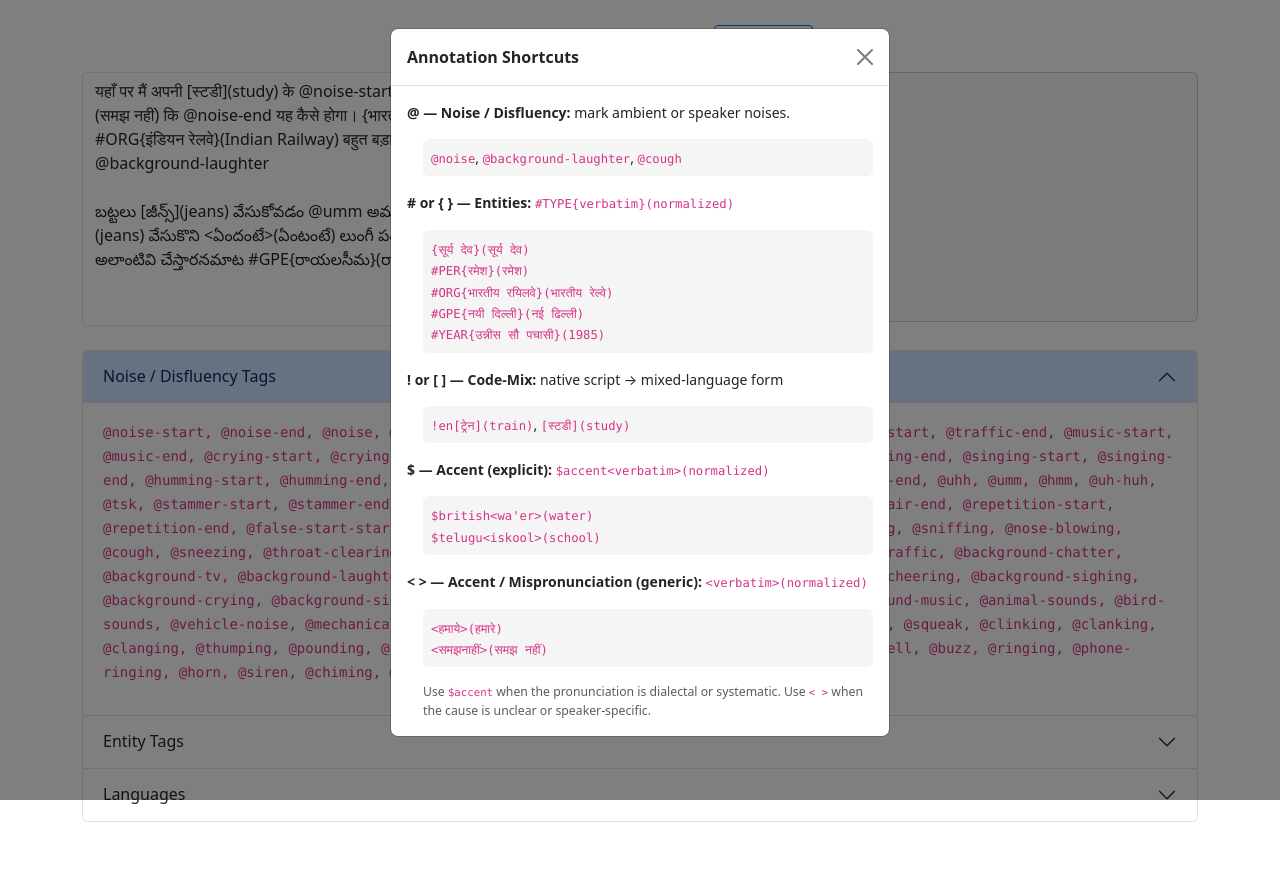
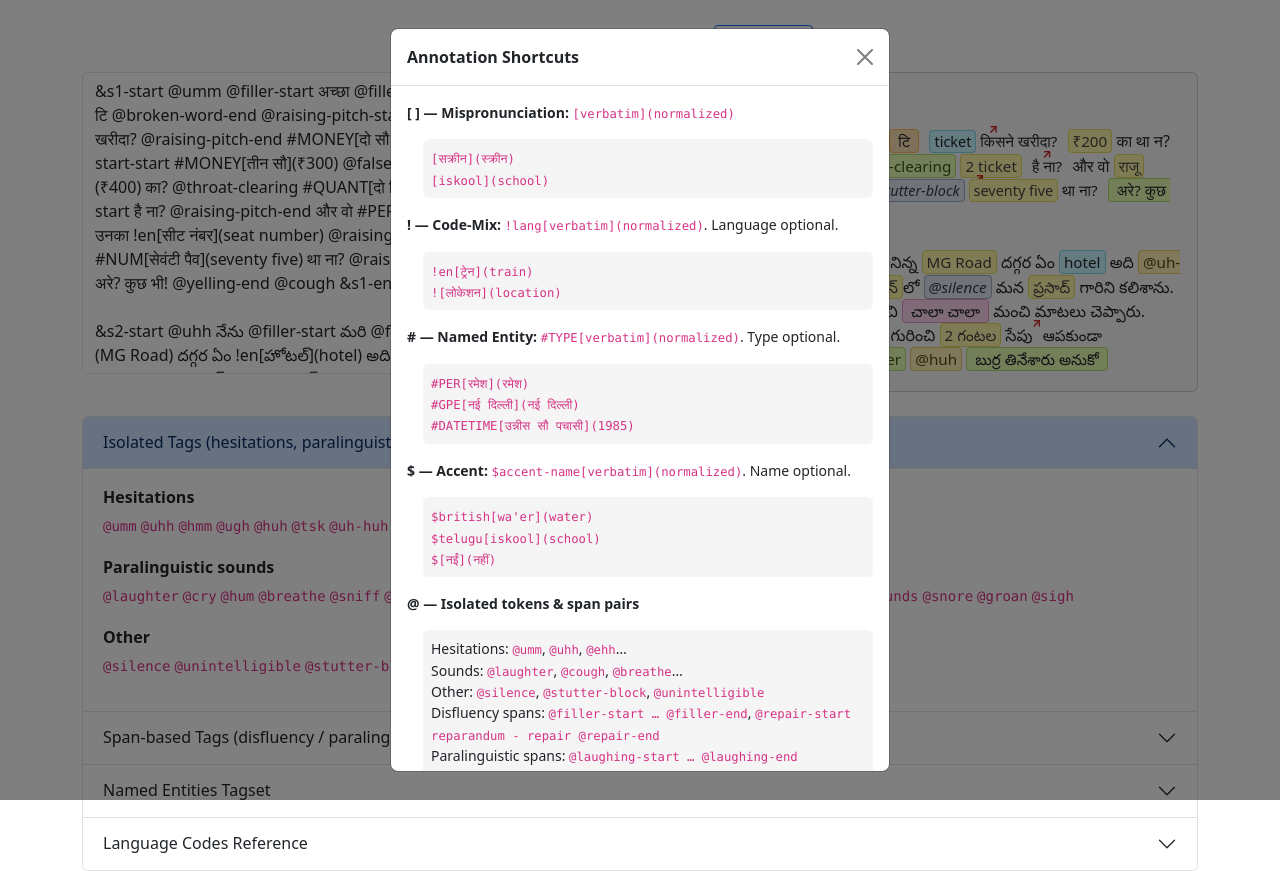
Before and after one commit to OpenBhasha/RSML, a plain HTML site: page index.html in a window 1280 px wide. Both pictures are taken after a click on the button "Shortcuts". Before the commit the page ends 822 px from the top, so only its background shows below. Drawn offline with nearby package versions, Linux system fonts and the light colour scheme.

Commit message:
Refactor RSML annotation UI: update textarea placeholder, enhance tag display, and improve accordion structure for isolated and span-based tags

```diff
--- a/index.html
+++ b/index.html
@@ -9,10 +9,9 @@
   <script src="https://cdn.jsdelivr.net/npm/bootstrap@5.3.8/dist/js/bootstrap.bundle.min.js"></script>
   <link rel="stylesheet" href="https://cdn.jsdelivr.net/npm/bootstrap-icons@1.13.1/font/bootstrap-icons.min.css" />
   <style>
-
-.bg-gray {
-        background-color: rgba(231, 231, 232, 0.4);
-      }
+    .bg-gray { background-color: rgba(231, 231, 232, 0.4); }
+    code { word-break: break-word; }
+    .tag-chip { display: inline-block; margin: 2px 4px 2px 0; }
   </style>
 </head>
 
@@ -31,34 +30,59 @@
     </button>
   </h4>
 
-  <!-- ✅ Textarea + Render -->
+  <!-- Textarea + Render -->
   <div class="row mt-3">
     <div class="col-12 col-md-6 mb-3 mb-md-0">
-      <textarea class="form-control tag-textarea" rows="10"
-        placeholder="Type @ for tags, # for entities, ! for languages..."
-      >यहाँ पर मैं अपनी [स्टडी](study) के @noise-start बारे में बात कर रहा हूँ। <समझनाहीं>(समझ नहीं) कि @noise-end यह कैसे होगा। {भारतीय रयिलवे}(भारतीय रेल्वे) और #ORG{इंडियन रेलवे}(Indian Railway) बहुत बड़ा [नेटवर्क](network) है । @background-laughter
+      <textarea class="form-control tag-textarea" rows="12"
+        placeholder="Type @ / # / ! / $ / & for tags..."
+      >&s1-start @umm @filler-start अच्छा @filler-end तो @broken-word-start टि @broken-word-end @raising-pitch-start !en[टिकट](ticket) किसने खरीदा? @raising-pitch-end #MONEY[दो सौ रुपये](₹200) का था न? या @false-start-start #MONEY[तीन सौ](₹300) @false-start-end #MONEY[चार सौ](₹400) का? @throat-clearing #QUANT[दो टिकट](2 ticket) @raising-pitch-start है ना? @raising-pitch-end और वो #PER[राजू](राजू) #HON[काका](काका) उनका !en[सीट नंबर](seat number) @raising-pitch-start @stutter-block #NUM[सेवंटी पैव](seventy five) था ना? @raising-pitch-end @yelling-start अरे? कुछ भी! @yelling-end @cough &s1-end
 
-బట్టలు [జీన్స్](jeans) వేసుకోవడం @umm అమ్మాయిలు అబ్బాయిలు కూడా [జీన్స్](jeans) వేసుకొని <ఏందంటే>(ఏంటంటే) లుంగీ పంచెలు ఎక్కువ వేసుకోకుండా ఉండడం అలాంటివి చేస్తారనమాట #GPE{రాయలసీమ}(రాయలసీమ)లో</textarea>
+&s2-start @uhh నేను @filler-start మరి @filler-end నిన్న #LOC[ఎంజీ రోడ్డు](MG Road) దగ్గర ఏం !en[హోటల్](hotel) అది @uh-huh @repetition-start #LOC[సర్వనా భవన్](సర్వనా భవన్) @repetition-end #LOC[సర్వనా భవన్](సర్వనా భవన్)లో @silence మన #PER[ప్రసాద్](ప్రసాద్) గారిని కలిశాను. ఆయన #PER[ప్రొఫెసర్ శర్మ](Professor శర్మ) గారి గురించి @emphasis-start చాలా చాలా @emphasis-end మంచి మాటలు చెప్పారు. ఆయన #LANG[ఇంగ్లీషు](English)లో రాసిన నవలల గురించి #DATETIME[రెండు గంటల](2 గంటల) సేపు @raising-pitch-start ఆపకుండా మాట్లాడుతూనే ఉన్నారు. @raising-pitch-end @laughter @huh @laughing-start బుర్ర తినేశారు అనుకో @laughing-end &s2-end</textarea>
     </div>
 
     <div class="col-12 col-md-6">
       <div class="rendered-transcript card p-3"
-           style="height: 250px; overflow-y: auto; background: #f9f9f9"></div>
+           style="height: 320px; overflow-y: auto; background: #f9f9f9"></div>
     </div>
   </div>
 
-  <!-- ✅ Accordion for tag reference -->
+  <!-- Accordion for tag reference -->
   <div class="accordion mt-4" id="rsmlAccordion">
 
     <div class="accordion-item">
-      <h2 class="accordion-header" id="headingNoise">
-        <button class="accordion-button" type="button" data-bs-toggle="collapse" data-bs-target="#collapseNoise">
-          Noise / Disfluency Tags
+      <h2 class="accordion-header" id="headingIsolated">
+        <button class="accordion-button" type="button" data-bs-toggle="collapse" data-bs-target="#collapseIsolated">
+          Isolated Tags (hesitations, paralinguistics, other)
         </button>
       </h2>
-      <div id="collapseNoise" class="accordion-collapse collapse show" data-bs-parent="#rsmlAccordion">
+      <div id="collapseIsolated" class="accordion-collapse collapse show" data-bs-parent="#rsmlAccordion">
         <div class="accordion-body">
-          <ul class="list-unstyled" id="noiseTagsList"></ul>
+          <p class="mb-1"><strong>Hesitations</strong></p>
+          <ul class="list-unstyled" id="hesitationList"></ul>
+          <p class="mb-1 mt-2"><strong>Paralinguistic sounds</strong></p>
+          <ul class="list-unstyled" id="isoParalinguisticList"></ul>
+          <p class="mb-1 mt-2"><strong>Other</strong></p>
+          <ul class="list-unstyled" id="isoOtherList"></ul>
+        </div>
+      </div>
+    </div>
+
+    <div class="accordion-item">
+      <h2 class="accordion-header" id="headingSpans">
+        <button class="accordion-button collapsed" type="button" data-bs-toggle="collapse" data-bs-target="#collapseSpans">
+          Span-based Tags (disfluency / paralinguistic / prosody)
+        </button>
+      </h2>
+      <div id="collapseSpans" class="accordion-collapse collapse" data-bs-parent="#rsmlAccordion">
+        <div class="accordion-body">
+          <p class="mb-1"><strong>Disfluencies</strong> — <code>@name-start ... @name-end</code></p>
+          <ul class="list-unstyled" id="disfluencySpanList"></ul>
+          <p class="mb-1 mt-2"><strong>Paralinguistics (span form)</strong></p>
+          <ul class="list-unstyled" id="paralinguisticSpanList"></ul>
+          <p class="mb-1 mt-2"><strong>Prosody</strong></p>
+          <ul class="list-unstyled" id="prosodySpanList"></ul>
+          <p class="mb-1 mt-2"><strong>Speaker turns</strong> — <code>&amp;sN-start ... &amp;sN-end</code></p>
+          <p class="small text-muted mb-0">Press <code>&amp;</code> to open the speaker picker.</p>
         </div>
       </div>
     </div>
@@ -66,7 +90,7 @@
     <div class="accordion-item">
       <h2 class="accordion-header" id="headingEntities">
         <button class="accordion-button collapsed" type="button" data-bs-toggle="collapse" data-bs-target="#collapseEntities">
-          Entity Tags
+          Named Entities Tagset
         </button>
       </h2>
       <div id="collapseEntities" class="accordion-collapse collapse" data-bs-parent="#rsmlAccordion">
@@ -79,7 +103,7 @@
     <div class="accordion-item">
       <h2 class="accordion-header" id="headingLanguages">
         <button class="accordion-button collapsed" type="button" data-bs-toggle="collapse" data-bs-target="#collapseLanguages">
-          Languages
+          Language Codes Reference
         </button>
       </h2>
       <div id="collapseLanguages" class="accordion-collapse collapse" data-bs-parent="#rsmlAccordion">
@@ -94,7 +118,7 @@
 </div>
 
 
-      <!-- 📘 Guidelines Modal -->
+<!-- Guidelines Modal -->
 <div
   class="modal fade"
   id="guidelinesModal"
@@ -102,7 +126,7 @@
   aria-labelledby="guidelinesModalLabel"
   aria-hidden="true"
 >
-      <div class="modal-dialog modal-md">
+  <div class="modal-dialog modal-md modal-dialog-scrollable">
     <div class="modal-content">
       <div class="modal-header">
         <h6 class="modal-title fw-semibold" id="guidelinesModalLabel">
@@ -116,55 +140,73 @@
         ></button>
       </div>
       <div class="modal-body small">
+
         <p>
-              <strong>@ &mdash; Noise / Disfluency:</strong> mark ambient or speaker noises.
+          <strong>[ ] &mdash; Mispronunciation:</strong>
+          <code>[verbatim](normalized)</code>
         </p>
         <p class="ms-3 bg-gray rounded p-2">
-              <code>@noise</code>, <code>@background-laughter</code>,
-              <code>@cough</code>
+          <code>[सक्रीन](स्क्रीन)</code><br />
+          <code>[iskool](school)</code>
         </p>
 
         <p>
-              <strong># or { } &mdash; Entities:</strong>
-              <code>#TYPE{verbatim}(normalized)</code>
+          <strong>! &mdash; Code-Mix:</strong>
+          <code>!lang[verbatim](normalized)</code>. Language optional.
         </p>
         <p class="ms-3 bg-gray rounded p-2">
-              <code>{सूर्य देव}(सूर्य देव)</code><br />
-              <code>#PER{रमेश}(रमेश)</code><br />
-              <code>#ORG{भारतीय रयिलवे}(भारतीय रेल्वे)</code><br />
-              <code>#GPE{नयी दिल्ली}(नई ढिल्ली)</code><br />
-              <code>#YEAR{उन्नीस सौ पचासी}(1985)</code>
+          <code>!en[ट्रेन](train)</code><br />
+          <code>![लोकेशन](location)</code>
         </p>
 
         <p>
-              <strong>! or [ ] &mdash; Code-Mix:</strong>
-              native script → mixed-language form
+          <strong># &mdash; Named Entity:</strong>
+          <code>#TYPE[verbatim](normalized)</code>. Type optional.
         </p>
         <p class="ms-3 bg-gray rounded p-2">
-              <code>!en[ट्रेन](train)</code>, <code>[स्टडी](study)</code>
+          <code>#PER[रमेश](रमेश)</code><br />
+          <code>#GPE[नई दिल्ली](नई दिल्ली)</code><br />
+          <code>#DATETIME[उन्नीस सौ पचासी](1985)</code>
         </p>
 
         <p>
-              <strong>$ &mdash; Accent (explicit):</strong>
-              <code>$accent&lt;verbatim&gt;(normalized)</code>
+          <strong>$ &mdash; Accent:</strong>
+          <code>$accent-name[verbatim](normalized)</code>. Name optional.
         </p>
         <p class="ms-3 bg-gray rounded p-2">
-              <code>$british&lt;wa'er&gt;(water)</code><br />
-              <code>$telugu&lt;iskool&gt;(school)</code>
+          <code>$british[wa'er](water)</code><br />
+          <code>$telugu[iskool](school)</code><br />
+          <code>$[नईं](नहीं)</code>
         </p>
 
         <p>
-              <strong>&lt; &gt; &mdash; Accent / Mispronunciation (generic):</strong>
-              <code>&lt;verbatim&gt;(normalized)</code>
+          <strong>@ &mdash; Isolated tokens &amp; span pairs</strong>
         </p>
         <p class="ms-3 bg-gray rounded p-2">
-              <code>&lt;हमाये&gt;(हमारे)</code><br />
-              <code>&lt;समझनाहीं&gt;(समझ नहीं)</code>
+          Hesitations: <code>@umm</code>, <code>@uhh</code>, <code>@ehh</code>…<br />
+          Sounds: <code>@laughter</code>, <code>@cough</code>, <code>@breathe</code>…<br />
+          Other: <code>@silence</code>, <code>@stutter-block</code>, <code>@unintelligible</code><br />
+          Disfluency spans: <code>@filler-start … @filler-end</code>,
+          <code>@repair-start reparandum - repair @repair-end</code><br />
+          Paralinguistic spans: <code>@laughing-start … @laughing-end</code><br />
+          Prosody: <code>@emphasis-start … @emphasis-end</code>,
+          <code>@raising-pitch-start … @raising-pitch-end</code>,
+          <code>@falling-pitch-start … @falling-pitch-end</code>
         </p>
 
-            <small class="text-muted ms-3 d-block">
-              Use <code>$accent</code> when the pronunciation is dialectal or systematic.
-              Use <code>&lt; &gt;</code> when the cause is unclear or speaker-specific.
+        <p>
+          <strong>&amp; &mdash; Speaker Turn:</strong>
+          <code>&amp;sN-start … &amp;sN-end</code>
+        </p>
+        <p class="ms-3 bg-gray rounded p-2">
+          <code>&amp;s1-start नमस्ते &amp;s1-end</code><br />
+          <code>&amp;s2-start कैसे हो? &amp;s2-end</code>
+        </p>
+
+        <small class="text-muted d-block mt-2">
+          The type/name after a prefix is optional — <code>#[…](…)</code>,
+          <code>$[…](…)</code>, <code>![…](…)</code> all render as their
+          category with an "unspecified" label.
         </small>
       </div>
     </div>
@@ -172,7 +214,7 @@
 </div>
 
 <script type="module">
-        import RSMLAnnotator from "https://cdn.jsdelivr.net/npm/rsml@latest/rsml.esm.js";
+  import RSMLAnnotator from "/npm-package/rsml.esm.js";
 
   document.querySelectorAll(".tag-textarea").forEach((textarea, index) => {
     new RSMLAnnotator({
@@ -183,206 +225,105 @@
 </script>
 
 <script>
-        const tags = [
+  // ---------- Reference data (matches rsml@2.1.0 defaults) ----------
 
-// -------------------------
-// Generic noisy environment (fallback only)
-// -------------------------
-"@noise-start",
-"@noise-end",
-"@noise",
+  const hesitations = [
+    "@umm", "@uhh", "@hmm", "@ugh", "@huh", "@tsk", "@uh-huh", "@ehh",
+  ];
 
-// -------------------------
-// Backround noisy environments (persistent)
-// -------------------------
-"@chatter-start",
-"@chatter-end",
+  const isolatedParalinguistics = [
+    "@laughter", "@cry", "@hum", "@breathe", "@sniff", "@nose-blowing",
+    "@cough", "@sneeze", "@throat-clearing", "@yawn",
+    "@eating-sounds", "@snore", "@groan", "@sigh",
+  ];
 
-"@tv-start",
-"@tv-end",
+  const isolatedOther = [
+    "@silence", "@unintelligible", "@stutter-block",
+  ];
 
-"@traffic-start",
-"@traffic-end",
+  const disfluencySpans = [
+    "filler", "repetition", "broken-word", "repair", "false-start", "prolongation",
+  ];
 
-"@music-start",
-"@music-end",
+  const paralinguisticSpans = [
+    "crying", "yelling", "laughing", "singing", "humming", "whistling", "whispering",
+  ];
 
-// -------------------------
-// Speaker noises (persistent)
-// -------------------------
-"@crying-start",
-"@crying-end",
-
-"@yelling-start",
-"@yelling-end",
-
-"@laughing-start",
-"@laughing-end",
-
-"@singing-start",
-"@singing-end",
-
-"@humming-start",
-"@humming-end",
-
-"@whistling-start",
-"@whistling-end",
-
-"@whisper-start",
-"@whisper-end",
-
-
-
-// -------------------------
-// Speaker disfluencies (paralinguistic)
-// -------------------------
-"@uhh",
-"@umm",
-"@hmm",
-"@uh-huh",
-"@tsk",
-
-"@stammer-start",
-"@stammer-end",
-"prolongation-start",
-"prolongation-end",
-"@repair-start",
-"@repair-end",
-"@repetition-start",
-"@repetition-end",
-"@false-start-start",
-"@false-start-end",
-"@pause",
-
-
-// -------------------------
-// Speaker-produced sounds
-// -------------------------
-"@humming",
-"@breathing",
-"@inhaling",
-"@sniffing",
-"@nose-blowing",
-"@cough",
-"@sneezing",
-"@throat-clearing",
-"@yawning",
-"@eating",
-"@snoring",
-
-
-"@groan",
-"@ugh",
-
-
-//
-//  -------------------------
-// Background noises (non-speaker)
-// -------------------------
-"@background-traffic",
-"@background-chatter",
-"@background-tv",
-"@background-laughter",
-"@background-yelling",
-"@background-applause",
-"@background-cheering",
-"@background-sighing",
-"@background-crying",
-"@background-singing",
-"@background-whistling",
-"@background-humming",
-"@background-music",
-"@animal-sounds",
-"@bird-sounds",
-"@vehicle-noise",
-"@mechanical-noise",
-"@typing",
-"@footsteps",
-"@click",
-"@tapping",
-"@scratching",
-"@squeak",
-"@clinking",
-"@clanking",
-"@clanging",
-"@thumping",
-"@pounding",
-"@screeching",
-"@rattling",
-"@rustling",
-
-"@static",
-"@hiss",
-"@beep",
-"@bell",
-"@buzz",
-"@ringing",
-"@phone-ringing",
-"@horn",
-"@siren",
-"@chiming",
-
-
-// -------------------------
-// Other
-// -------------------------
-"@unintelligible"
+  const prosodySpans = [
+    "emphasis", "falling-pitch", "raising-pitch",
   ];
 
   const entityMap = {
-    PER: "Person", ORG: "Organization", FAC: "Facility", GPE: "Geo Political Entity",
-    LOC: "Location", BRAND: "Brand", PRODUCT: "Product", ACRONYM: "Acronym", TITLE: "Title", EVENT: "Event", WORK_OF_ART: "Artwork",
-    DATE: "Date", YEAR: "Year", MONTH: "Month", Day: "Day", TIME: "Time", MONEY: "Money",
-    PERCENT: "Percentage", NUMBER: "Number", EMAIL: "Email ID", PHONE: "Phone Number",
-    URL: "Link/URL", LAW: "Law/Policy", ENTITY: "Generic Entity",
-  };
-      const languageCodes = {
-        en: "English",
-        hi: "Hindi",
-        bn: "Bengali",
-        mr: "Marathi",
-        te: "Telugu",
-        ta: "Tamil",
-        gu: "Gujarati",
-        ur: "Urdu",
-        kn: "Kannada",
-        or: "Odia",
-        ml: "Malayalam",
-        pa: "Punjabi",
-        as: "Assamese",
-        mai: "Maithili",
-        sat: "Santali",
-        ks: "Kashmiri",
-        ne: "Nepali",
-        sd: "Sindhi",
-        doi: "Dogri",
-        kok: "Konkani",
-        mni: "Manipuri",
-        brx: "Bodo",
-        sa: "Sanskrit",
+    PER: "Person",
+    GPE: "Geo Political Entity",
+    FAC: "Facility",
+    LOC: "Location",
+    ITEM: "Item",
+    WOA: "Work of Art",
+    EVENT: "Event",
+    SPORTS: "Sports",
+    ORG: "Organization",
+    BRAND: "Brand",
+    HON: "Honorific",
+    DATETIME: "Date/Time Expressions",
+    MONEY: "Money",
+    QUANT: "Quantity",
+    NUM: "Number",
+    LANG: "Language",
+    LAW: "Law/Policy",
+    ID: "Identifier (Aadhar, PAN, Passport, etc.)",
   };
 
+  const languageCodes = {
+    en: "English", hi: "Hindi", bn: "Bengali", mr: "Marathi", te: "Telugu",
+    ta: "Tamil", gu: "Gujarati", ur: "Urdu", kn: "Kannada", or: "Odia",
+    ml: "Malayalam", pa: "Punjabi", as: "Assamese", mai: "Maithili",
+    sat: "Santali", ks: "Kashmiri", ne: "Nepali", sd: "Sindhi",
+    doi: "Dogri", kok: "Konkani", mni: "Manipuri", brx: "Bodo", sa: "Sanskrit",
+  };
 </script>
 
+<script>
+  // ---------- Populate accordion ----------
 
-<script>
-  // Populate Noise/Disfluency Tags
-  const noiseTagsList = document.getElementById("noiseTagsList");
-  tags.forEach((tag) => {
+  const chipList = (containerId, items, prefix = "", suffix = "") => {
+    const el = document.getElementById(containerId);
+    items.forEach((item) => {
       const code = document.createElement("code");
-    code.innerHTML = `${tag}, `;
-    noiseTagsList.appendChild(code);
+      code.className = "tag-chip";
+      code.textContent = `${prefix}${item}${suffix}`;
+      el.appendChild(code);
     });
+  };
 
-  // Populate Entity Tags
+  // Isolated @-tokens
+  chipList("hesitationList", hesitations);
+  chipList("isoParalinguisticList", isolatedParalinguistics);
+  chipList("isoOtherList", isolatedOther);
+
+  // Span pairs — show both -start and -end
+  const spanPairs = (containerId, bases) => {
+    const el = document.getElementById(containerId);
+    bases.forEach((base) => {
+      const code = document.createElement("code");
+      code.className = "tag-chip";
+      code.textContent = `@${base}-start … @${base}-end`;
+      el.appendChild(code);
+    });
+  };
+  spanPairs("disfluencySpanList", disfluencySpans);
+  spanPairs("paralinguisticSpanList", paralinguisticSpans);
+  spanPairs("prosodySpanList", prosodySpans);
+
+  // Entities
   const entityTagsList = document.getElementById("entityTagsList");
   Object.entries(entityMap).forEach(([key, value]) => {
     const li = document.createElement("li");
-    li.innerHTML = `<code>#${key}</code>: ${value}`;
+    li.innerHTML = `<code>#${key}[…](…)</code> — ${value}`;
     entityTagsList.appendChild(li);
   });
 
-  // Populate Supported Languages
+  // Languages
   const languageTagsList = document.getElementById("languageTagsList");
   const table = document.createElement("table");
   table.className = "table table-sm table-bordered";
@@ -390,13 +331,11 @@ const entityMap = {
   thead.innerHTML = `<tr><th>Code</th><th>Language</th></tr>`;
   table.appendChild(thead);
   const tbody = document.createElement("tbody");
-
   Object.entries(languageCodes).forEach(([code, name]) => {
     const row = document.createElement("tr");
     row.innerHTML = `<td><code>${code}</code></td><td>${name}</td>`;
     tbody.appendChild(row);
   });
-
   table.appendChild(tbody);
   languageTagsList.appendChild(table);
 </script>
```
Lines whose indentation alone changed are shown as unchanged.
